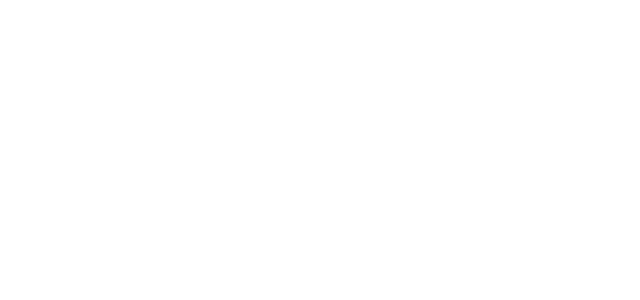
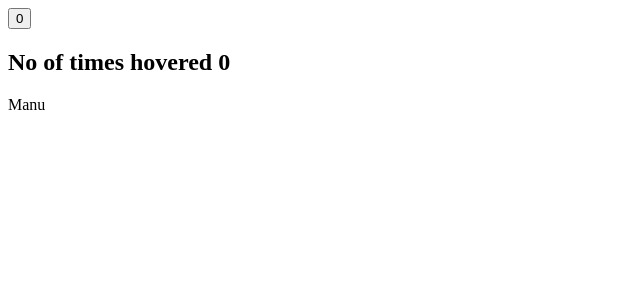
Before and after one commit to manumohan009/simple-react-examples, a React (Create React App) app: page /render-props in a window 1280 px wide. Shown: the top 300 px of the page, without its empty margins (0-640 px from the left). Built offline with nearby package versions, Linux system fonts and the light colour scheme.

Commit message:
React render props example app

```diff
--- a/src/App.js
+++ b/src/App.js
@@ -16,6 +16,7 @@
 const BindingThisParent = lazy(()=>import('./binding-this/binding-this-parent'));
 const GraphQLParent = lazy(()=>import('./graphql-app/graphql-parent'));
 const ReduxSagaParent = lazy(()=>import('./redux/redux-saga-app/redux-saga-parent'));
+const RenderPropsParent = lazy(()=>import('./render-props-app/render-props-parent'))
 
 
 function App() {
@@ -36,6 +37,7 @@
             <Route path='/binding-this' component={BindingThisParent}/>
             <Route path='/graphql' component={GraphQLParent}/>
             <Route path='/redux-saga' component={ReduxSagaParent}/>
+            <Route path='/render-props' component={RenderPropsParent}/>
           </Switch>
         </Suspense>
       </Router>
--- a/src/app-index.jsx
+++ b/src/app-index.jsx
@@ -16,6 +16,7 @@
                 <li><Link to='/binding-this'>Binding this</Link></li>
                 <li><Link to='/graphql'>GraphQL App</Link></li>
                 <li><Link to='/redux-saga'>Redux Saga App</Link></li>
+                <li><Link to='/render-props'>Render Props App</Link></li>
 
 
                 <li><Link to='/loadable'>Load React Loadable App</Link></li>
--- /dev/null
+++ b/src/render-props-app/click-counter.jsx
@@ -0,0 +1,11 @@
+import React from "react";
+
+const ClickCounter = ({count, incrementCount})=> {
+    return (
+      <div>
+        <button onClick={incrementCount}>{count}</button>
+      </div>
+    );
+}
+
+export default ClickCounter;
--- /dev/null
+++ b/src/render-props-app/counter.jsx
@@ -0,0 +1,26 @@
+import React, { Component } from "react";
+
+export default class Counter extends Component {
+  constructor(props) {
+    super(props);
+    this.state = {
+      count: 0,
+    };
+  }
+  incrementCount = () => {
+    this.setState((prevState) => {
+      return { count: prevState.count + 1 };
+    });
+  };
+  render() {
+    return (
+        <div>
+            {this.props.render(this.state.count, this.incrementCount)}
+        </div>
+    )
+  }
+}
+
+// Counter component handles only the counter logic
+// It just contains the state and the function to change the state
+// What to render is upto the component that uses Counter Component
--- /dev/null
+++ b/src/render-props-app/hover-couter.jsx
@@ -0,0 +1,9 @@
+import React from 'react'
+
+export default function HoverCounter({count, incrementCount}) {
+    return (
+        <h2 onMouseOver={incrementCount}>
+            No of times hovered {count}
+        </h2>
+    )
+}
--- /dev/null
+++ b/src/render-props-app/render-props-parent.jsx
@@ -0,0 +1,23 @@
+import React from 'react'
+import ClickCounter from './click-counter'
+import Counter from './counter'
+import HoverCounter from './hover-couter'
+import UserName from './user-name'
+
+export default function RenderPropsParent() {
+    return (
+        <div>
+            <Counter render={(count, incrementCount)=>(
+                <ClickCounter count={count} incrementCount={incrementCount}/>
+            )}/>
+
+            <Counter render={(count, incrementCount)=>(
+                <HoverCounter count={count} incrementCount={incrementCount}/>
+            )}/>
+           <UserName name={(isLoggedIn)=> isLoggedIn ? 'Manu' : 'Guest'}/>
+        </div>
+    )
+}
+
+// The term 'render prop' refers to a technique for sharing code between React component using
+// a prop whose value is a function
--- /dev/null
+++ b/src/render-props-app/user-name.jsx
@@ -0,0 +1,13 @@
+import React, { Component } from 'react'
+
+class UserName extends Component {
+    render() {
+        return (
+            <div>
+                {this.props.name(true)}
+            </div>
+        )
+    }
+}
+
+export default UserName
```
